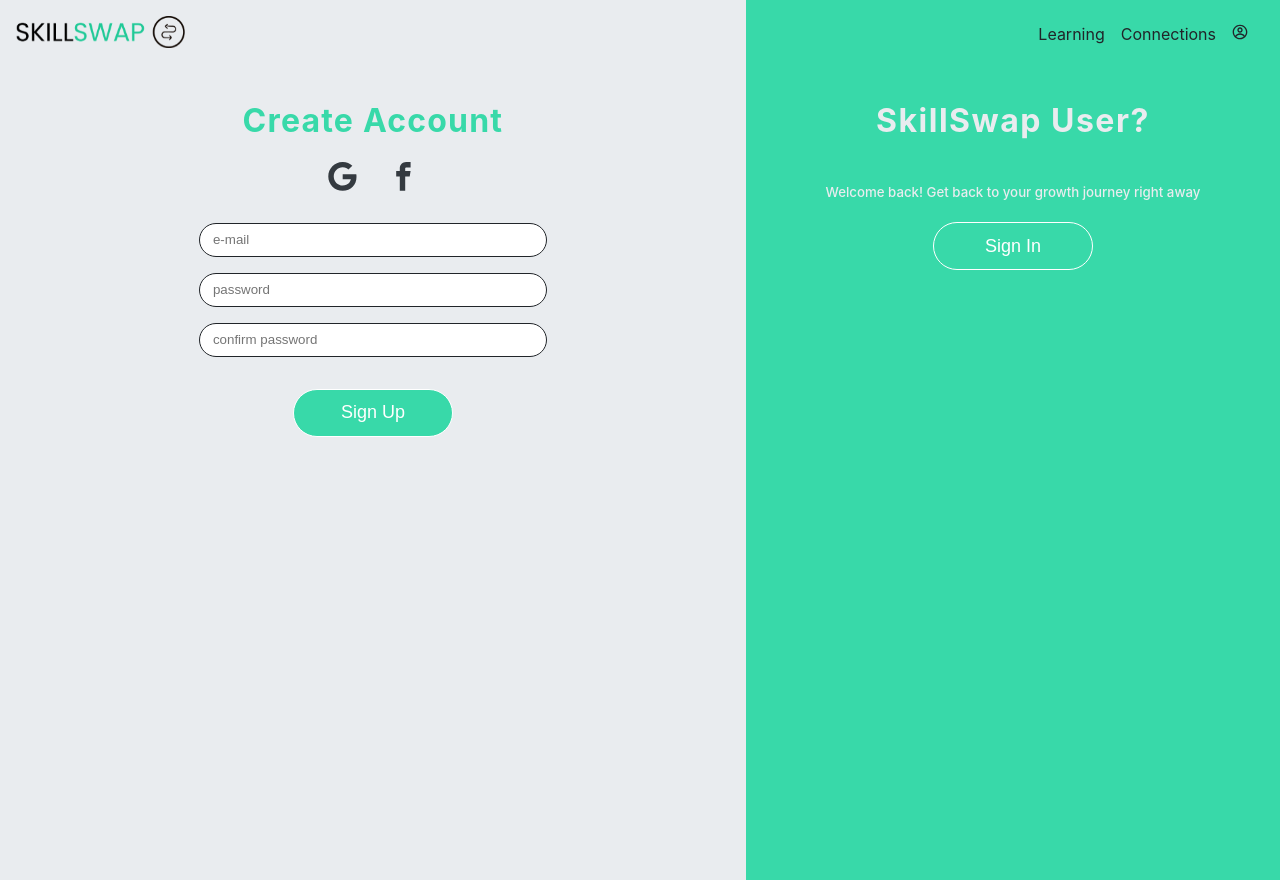
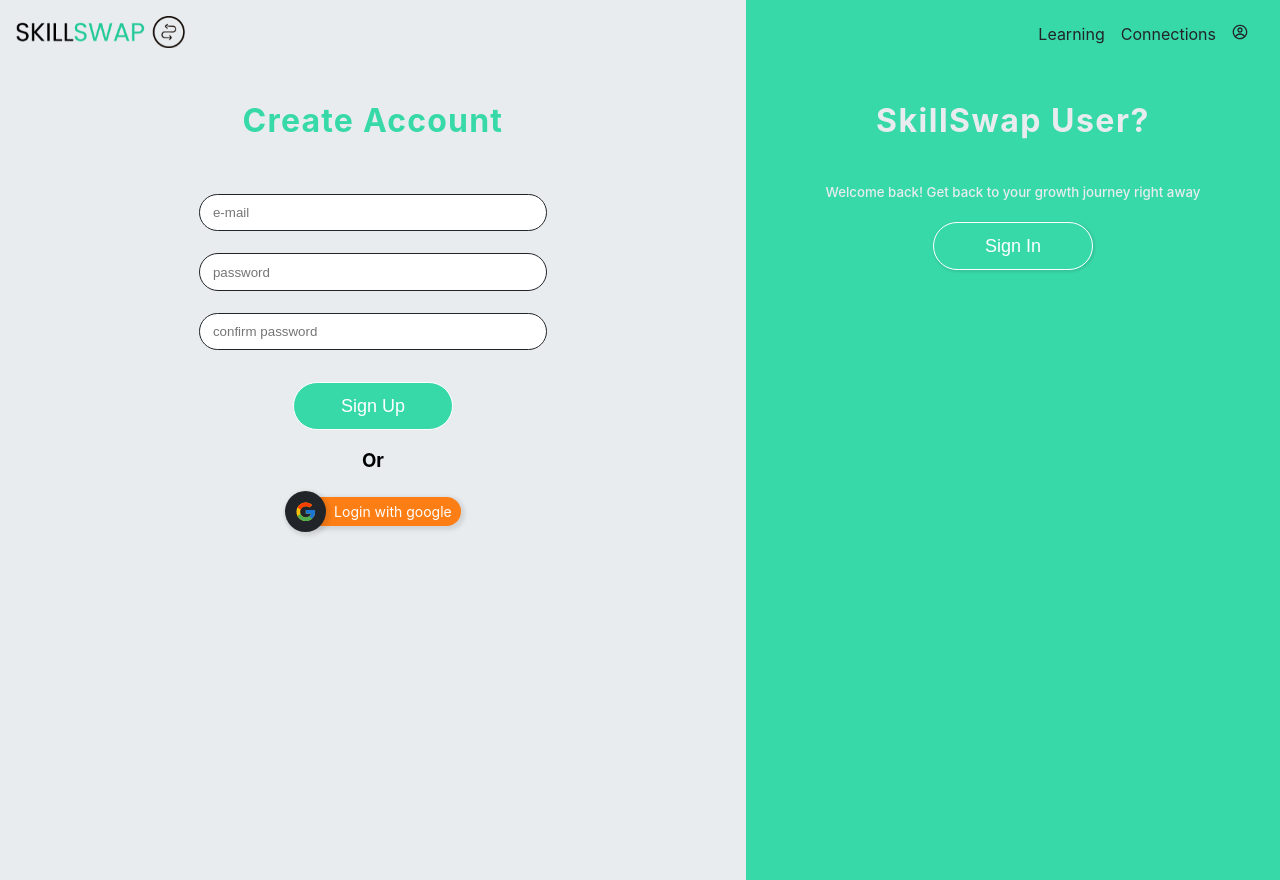
Before and after one commit to gouvisPan/Skillswap, a React (Create React App) app in the folder client/: page / in a window 1280 px wide. Built offline with nearby package versions, Linux system fonts and the light colour scheme.

Commit message:
auth-commit

```diff
--- a/client/src/pages/auth/register/Register.scss
+++ b/client/src/pages/auth/register/Register.scss
@@ -10,6 +10,7 @@
         display: flex;
         height: 100vh;
         flex-direction: column;
+        gap:0rem;
         padding-top: 5rem;
         align-items: center;
 
@@ -19,20 +20,35 @@
            font-weight: 700;
         }
 
-        &--icons{
-        display: flex;
-        gap:2rem;
+        &--google{
+            display: flex;
+            align-items: center;
 
-        &__icon{
-            font-size: 1.8rem;
-            color: $color-grey-darker;
+            &__icon{
+                font-size: 1.4rem;
+                color: $color-grey-white;
+                background-color: $color-grey-black;
+                padding: .6rem;
+                border-radius: 2rem;
+                z-index: 1;
+                box-shadow: 2px 2px 4px 2px rgba(0,0,0,0.1);
+            }
+
+            span{
+                font-size: 14px;
+                background-color: $color-primary-c;
+                padding: .4rem .6rem .4rem 3rem;
+                border-radius: 1rem;
+                margin-left:-2.5rem;
+                color:white;
+                font-weight: 400;
+                box-shadow: 2px 2px 4px 2px rgba(0,0,0,0.1);
+            }
 
             &:hover{
                 cursor: pointer;
-
             }
         }
-    }
     }
 
     &__right{
@@ -60,7 +76,7 @@
             border-radius: 2rem;
             background-color: transparent;
             border: 1px solid white;
-
+            box-shadow: 1px 1px 3px 1px rgba(0,0,0,0.1);
             &:hover{
                 cursor: pointer;
                 filter: brightness(90%);
--- a/client/src/pages/auth/register/Register.tsx
+++ b/client/src/pages/auth/register/Register.tsx
@@ -2,7 +2,7 @@
 import RegisterForm from './RegisterForm/RegisterForm'
 import './Register.scss'
 import { useState } from 'react'
-import {ImGoogle} from 'react-icons/im'
+import {FcGoogle} from 'react-icons/fc'
 import {ImFacebook} from 'react-icons/im'
 
 const Register = () => {
@@ -12,11 +12,13 @@
     <div className="register">
       <div className="register__left">
         <h1>Create Account</h1>
-        <div className="register__left--icons">
-          <ImGoogle className="register__left--icons__icon"/>
-          <ImFacebook className="register__left--icons__icon"/>
+        <RegisterForm/>
+        <h3>Or</h3>
+        <div className="register__left--google">
+          <FcGoogle className="register__left--google__icon" />
+          <span>Login with google</span>
         </div>
-        <RegisterForm/>
+
       </div>
       <div className="register__right">
         <h1>SkillSwap User?</h1>
--- a/client/src/pages/auth/register/RegisterForm/RegisterForm.scss
+++ b/client/src/pages/auth/register/RegisterForm/RegisterForm.scss
@@ -10,7 +10,7 @@
         &--text-fields{
             display: flex;
             flex-direction: column;
-            gap:1rem;
+            gap:1.4rem;
 
             margin-top: 2rem;
         }
@@ -20,7 +20,7 @@
             input{
                 width: 20rem;
                 border-radius: 3rem;
-                height: 1.8rem;
+                height: 2rem;
                 border: solid 1px $color-grey-black;
                 padding: .1rem 0.8rem;
             }
```
